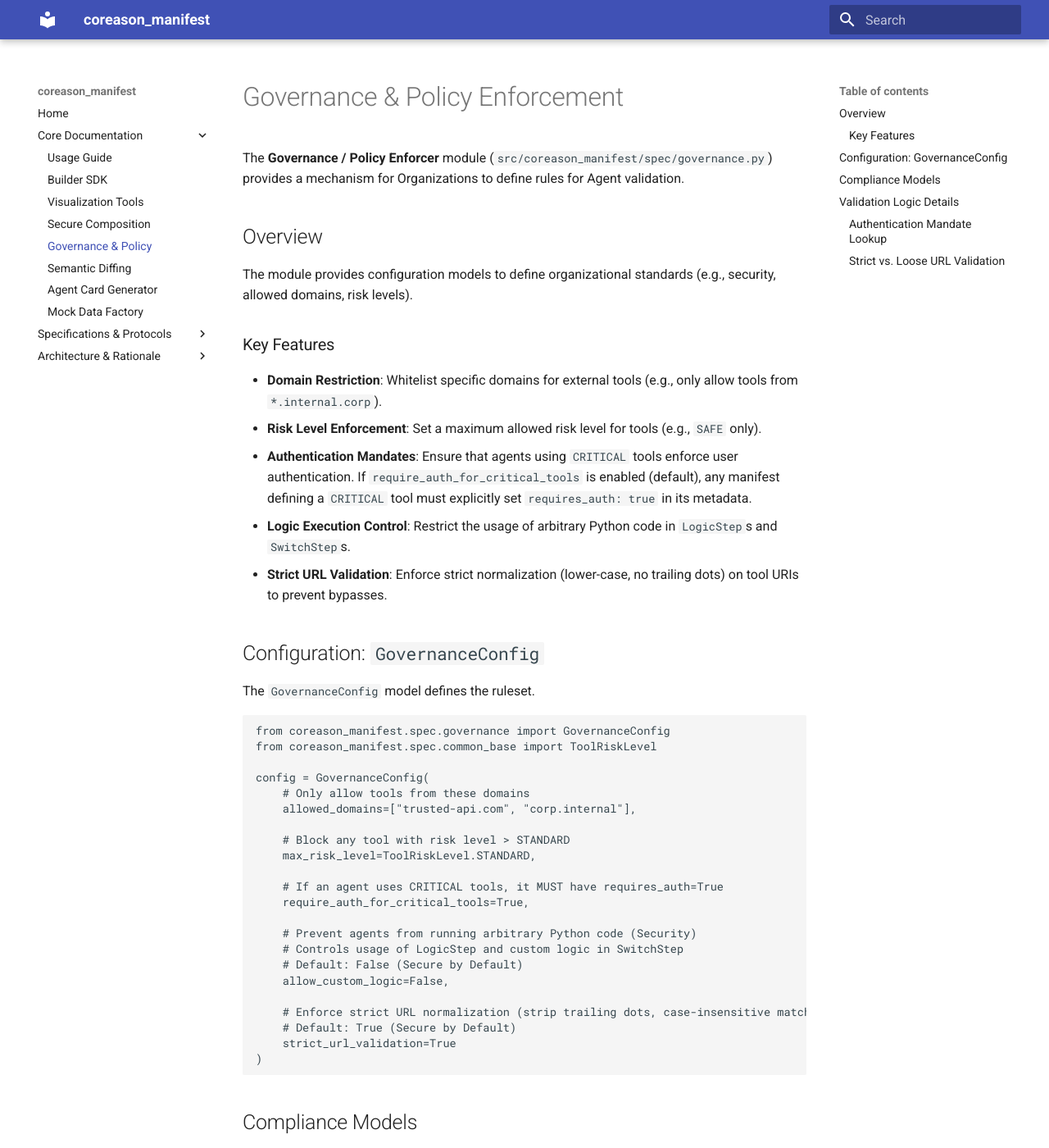
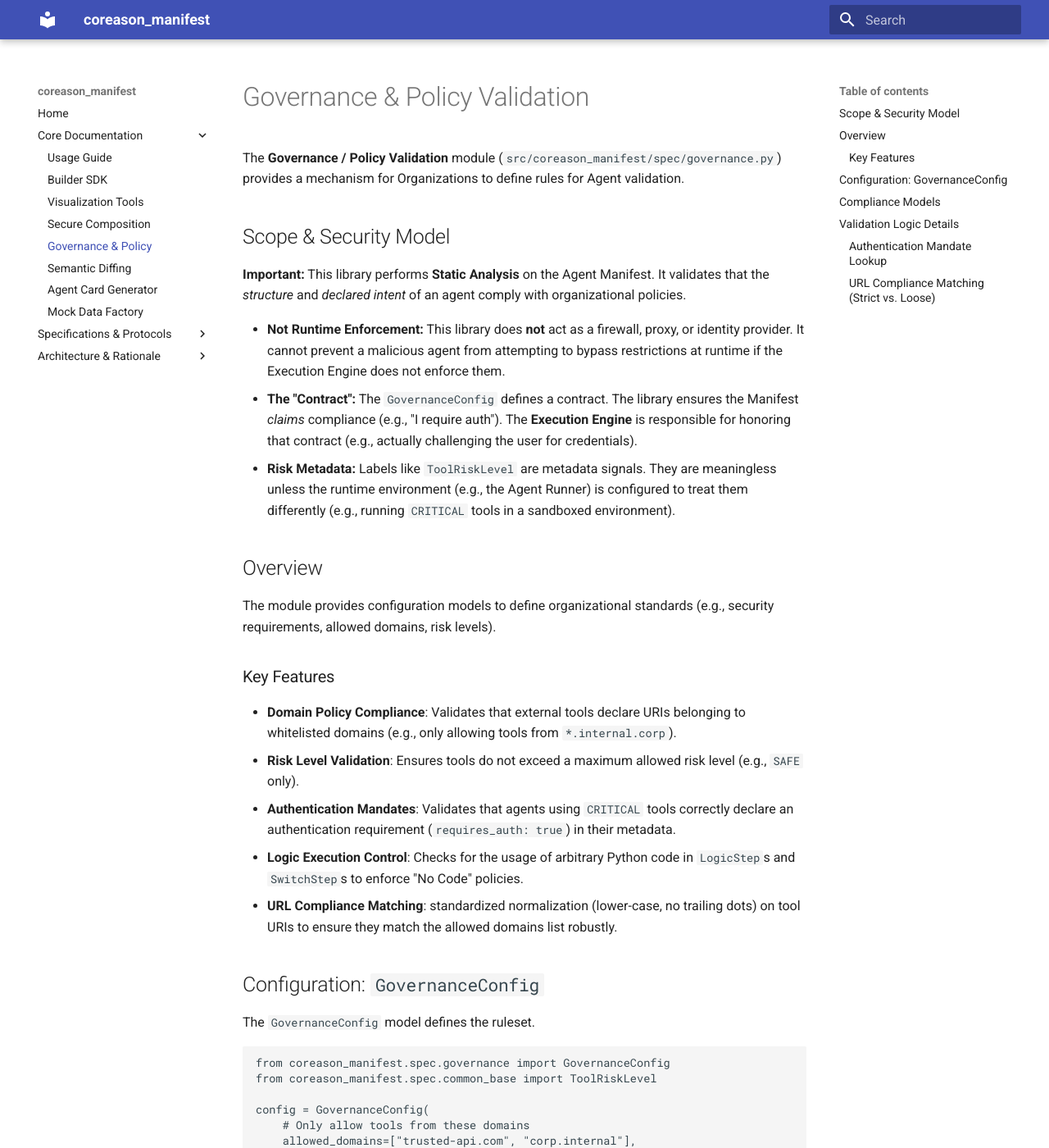
Before and after one commit to CoReason-AI/coreason-manifest, an MkDocs documentation site: the page built from docs/governance_policy_enforcement.md, in a window 1280 px wide and 1400 px high. Shown: the whole window at 82% size. Built offline with MkDocs 1.6.1 and Material for MkDocs 9.7.7, drawn with Linux system fonts in a browser that asks for light colours; some of the changed text lies outside the part shown.

Commit message:
Clarify Governance module scope and security model (#325)
- Updated `docs/governance_policy_enforcement.md` to explicitly state that the module performs static analysis/validation, not runtime enforcement.
- Added a "Scope & Security Model" section to the docs.
- Updated docstrings in `src/coreason_manifest/spec/governance.py` and `src/coreason_manifest/utils/v2/governance.py` to emphasize the static nature of the checks.
- Addressed reviewer concern regarding "Security Theater" by clarifying the library's role as a policy linter rather than a security gateway.

````diff
--- a/docs/governance_policy_enforcement.md
+++ b/docs/governance_policy_enforcement.md
@@ -1,17 +1,25 @@
-# Governance & Policy Enforcement
+# Governance & Policy Validation
 
-The **Governance / Policy Enforcer** module (`src/coreason_manifest/spec/governance.py`) provides a mechanism for Organizations to define rules for Agent validation.
+The **Governance / Policy Validation** module (`src/coreason_manifest/spec/governance.py`) provides a mechanism for Organizations to define rules for Agent validation.
+
+## Scope & Security Model
+
+**Important:** This library performs **Static Analysis** on the Agent Manifest. It validates that the *structure* and *declared intent* of an agent comply with organizational policies.
+
+*   **Not Runtime Enforcement:** This library does **not** act as a firewall, proxy, or identity provider. It cannot prevent a malicious agent from attempting to bypass restrictions at runtime if the Execution Engine does not enforce them.
+*   **The "Contract":** The `GovernanceConfig` defines a contract. The library ensures the Manifest *claims* compliance (e.g., "I require auth"). The **Execution Engine** is responsible for honoring that contract (e.g., actually challenging the user for credentials).
+*   **Risk Metadata:** Labels like `ToolRiskLevel` are metadata signals. They are meaningless unless the runtime environment (e.g., the Agent Runner) is configured to treat them differently (e.g., running `CRITICAL` tools in a sandboxed environment).
 
 ## Overview
 
-The module provides configuration models to define organizational standards (e.g., security, allowed domains, risk levels).
+The module provides configuration models to define organizational standards (e.g., security requirements, allowed domains, risk levels).
 
 ### Key Features
-*   **Domain Restriction**: Whitelist specific domains for external tools (e.g., only allow tools from `*.internal.corp`).
-*   **Risk Level Enforcement**: Set a maximum allowed risk level for tools (e.g., `SAFE` only).
-*   **Authentication Mandates**: Ensure that agents using `CRITICAL` tools enforce user authentication. If `require_auth_for_critical_tools` is enabled (default), any manifest defining a `CRITICAL` tool must explicitly set `requires_auth: true` in its metadata.
-*   **Logic Execution Control**: Restrict the usage of arbitrary Python code in `LogicStep`s and `SwitchStep`s.
-*   **Strict URL Validation**: Enforce strict normalization (lower-case, no trailing dots) on tool URIs to prevent bypasses.
+*   **Domain Policy Compliance**: Validates that external tools declare URIs belonging to whitelisted domains (e.g., only allowing tools from `*.internal.corp`).
+*   **Risk Level Validation**: Ensures tools do not exceed a maximum allowed risk level (e.g., `SAFE` only).
+*   **Authentication Mandates**: Validates that agents using `CRITICAL` tools correctly declare an authentication requirement (`requires_auth: true`) in their metadata.
+*   **Logic Execution Control**: Checks for the usage of arbitrary Python code in `LogicStep`s and `SwitchStep`s to enforce "No Code" policies.
+*   **URL Compliance Matching**: standardized normalization (lower-case, no trailing dots) on tool URIs to ensure they match the allowed domains list robustly.
 
 ## Configuration: `GovernanceConfig`
 
@@ -37,7 +45,8 @@ config = GovernanceConfig(
     allow_custom_logic=False,
 
     # Enforce strict URL normalization (strip trailing dots, case-insensitive match)
-    # Default: True (Secure by Default)
+    # for matching against allowed_domains.
+    # Default: True
     strict_url_validation=True
 )
 ```
@@ -70,8 +79,8 @@ When `require_auth_for_critical_tools` is enabled, the validator checks the mani
 1.  **Standard Field**: Checks `manifest.metadata.requires_auth`.
 2.  **Dynamic Fields**: If not found (or False), it checks the `model_extra` dictionary (e.g., `manifest.metadata.model_extra['requires_auth']`). This supports manifests where the metadata model is extensible.
 
-### Strict vs. Loose URL Validation
-The `strict_url_validation` setting controls how Tool URIs are normalized before comparison with `allowed_domains`:
+### URL Compliance Matching (Strict vs. Loose)
+The `strict_url_validation` setting controls how Tool URIs are normalized **before comparison** with `allowed_domains`. This is for policy consistency, not network security.
 
 *   **Strict Mode (`True`)**:
     *   Hostnames are lower-cased.
````
Also changed, not shown: 2 other files.
